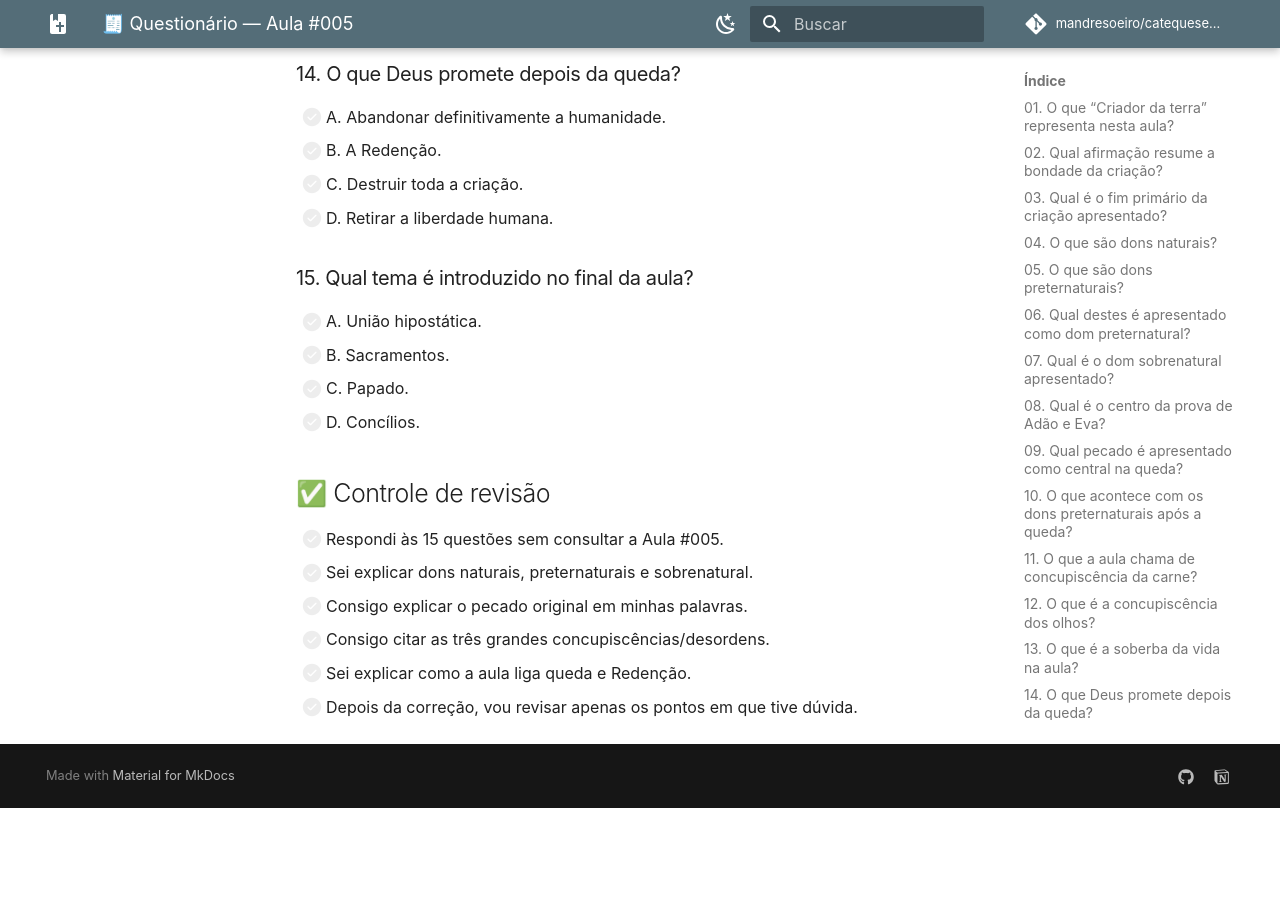
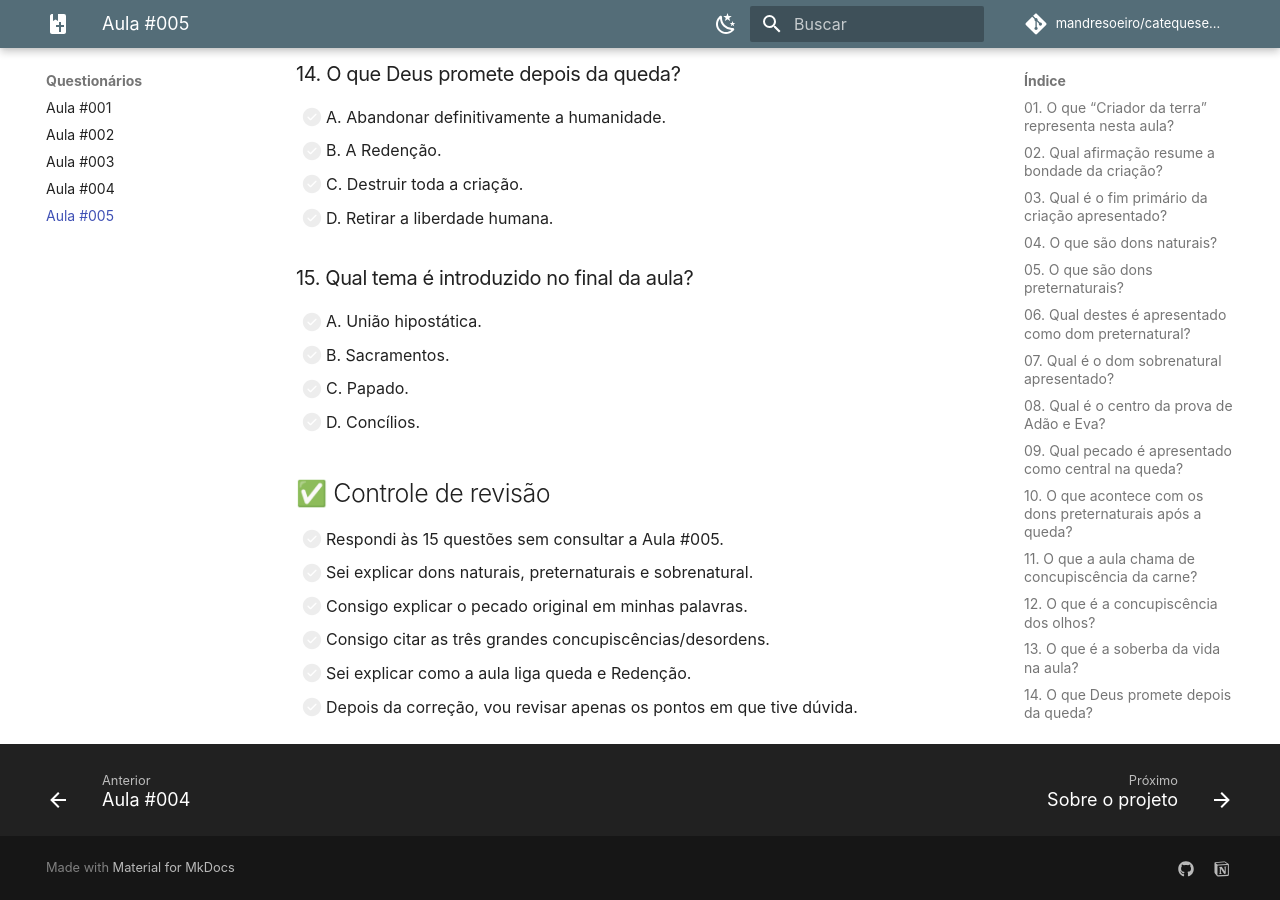
Before and after one commit to mandresoeiro/catequese-tradicional, an MkDocs documentation site: the page built from docs/questionarios/aula-05.md, in a window 1280 px wide and 900 px high, scrolled down 2987 px. Built offline with MkDocs 1.6.1 and Material for MkDocs 9.7.7, drawn with Linux system fonts in a browser that asks for light colours; comment, search, counter and statistics services are not loaded; before the commit the page ends 3795 px from its top, so only the background shows below that.

Commit message:
fix: protege numeração dos questionários no YAML

```diff
--- a/mkdocs.yml
+++ b/mkdocs.yml
@@ -48,11 +48,11 @@ nav:
       - "Aula #005 — Criador da Terra e dos Homens": aulas/aula-05.md
   - Dicionário Geral: dicionario.md
   - Questionários:
-      - Aula #001: questionarios/aula-01.md
-      - Aula #002: questionarios/aula-02.md
-      - Aula #003: questionarios/aula-03.md
-      - Aula #004: questionarios/aula-04.md
-      - Aula #005: questionarios/aula-05.md
+      - "Aula #001": questionarios/aula-01.md
+      - "Aula #002": questionarios/aula-02.md
+      - "Aula #003": questionarios/aula-03.md
+      - "Aula #004": questionarios/aula-04.md
+      - "Aula #005": questionarios/aula-05.md
   - Sobre o projeto: sobre.md
   - Notion: https://app.notion.com/p/3da3fd17d4d4804b8f1fd881fe445019
 
```
